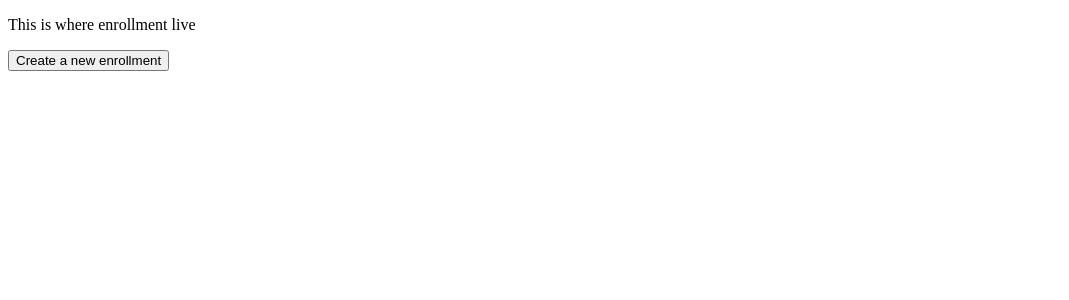
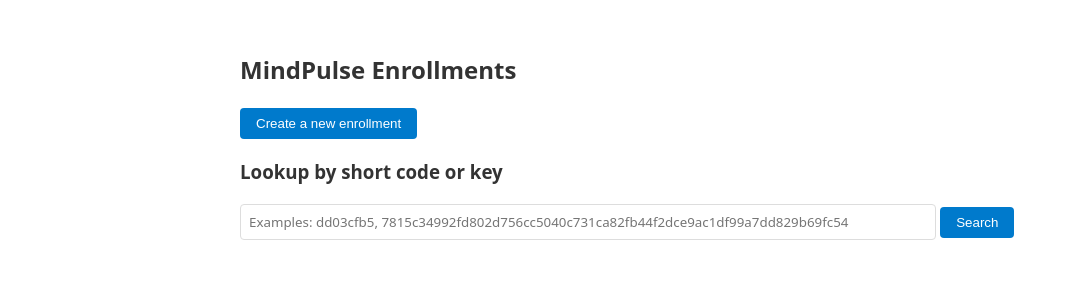
Before and after one commit to uwmadison-chm/mindpulse_endpoint_poc, a Flask app: page /enrollments in a window 1280 px wide. Shown: the top 300 px of the page, without its empty margins (0-1069 px from the left). Run offline with Flask 3, Linux system fonts and the light colour scheme; parts of the project's set-up code (start-up, migrations or seed data) failed here and were passed over.

Commit message:
Add search

```diff
--- a/mindpulse_endpoint_poc/admin_routes.py
+++ b/mindpulse_endpoint_poc/admin_routes.py
@@ -3,17 +3,43 @@
 """
 
 import logging
-from flask import url_for, redirect, render_template
+import re
+
+from flask import url_for, redirect, render_template, request, flash
 
 from .models import enrollment_key
 
 def register(app):
+    enrollment_key.logger = app.logger
     app.logger.debug("Registering admin routes...")
 
     @app.get("/enrollments")
     def enrollments_form():
         return render_template('enrollments.html')
 
+
+    @app.get("/enrollments/<key>")
+    def show_enrollment(key):
+        return ''
+
+
+    @app.get("/enrollments/search")
+    def search_enrollments():
+        keys_path = app.config['KEYS_PATH']
+        key = None
+        try:
+            key = enrollment_key.EnrollmentKey.load_for_search_str(
+                keys_path,
+                request.args.get('q', '')
+            )
+            app.logger.info(key)
+            return redirect(url_for('show_enrollment', key=key.hexdata))
+        except Exception as e:
+            flash('Enrollment not found')
+            app.logger.error(e)
+        return redirect(url_for('enrollments_form'))
+
+
     @app.post("/enrollments")
     def create_enrollment():
         k = enrollment_key.EnrollmentKey.generate_and_persist_random(app.config['KEYS_PATH'])
--- a/static/style.css
+++ b/static/style.css
@@ -0,0 +1,44 @@
+body {
+    font-family: system-ui, sans-serif;
+    line-height: 1.5;
+    color: #333;
+    max-width: 800px;
+    margin: 0 auto;
+    padding: 2rem;
+}
+
+button {
+    padding: 0.5rem 1rem;
+    background: #007acc;
+    color: white;
+    border: none;
+    border-radius: 4px;
+    cursor: pointer;
+}
+
+button:hover {
+    background: #005c99;
+}
+
+input, textarea, select {
+    padding: 0.5rem;
+    border: 1px solid #ddd;
+    border-radius: 4px;
+    font-family: inherit;
+}
+
+table {
+    width: 100%;
+    border-collapse: collapse;
+    margin: 1rem 0;
+}
+
+th, td {
+    padding: 0.5rem;
+    text-align: left;
+    border-bottom: 1px solid #ddd;
+}
+
+th {
+    background: #f5f5f5;
+}
--- /dev/null
+++ b/templates/base.html
@@ -0,0 +1,30 @@
+<!doctype html>
+
+<html lang="en">
+    <head>
+        <meta charset="UTF-8">
+        <meta name="viewport" content="width=device-width, initial-scale=1.0">
+        <title>
+        {% block title %}{% endblock %}
+        • MindPulse
+        </title>
+        <link rel="stylesheet" href="{{ url_for('static', filename='style.css') }}">
+    </head>
+    <body>
+        <section id="main">
+            {% block content %}{% endblock %}
+        </section>
+        <section id="flash">
+            {% with messages = get_flashed_messages() %}
+            {% if messages %}
+            <ul>
+            {% for message in messages %}
+                <li>{{message}}</li>
+            {% endfor %}
+            </ul>
+            {% endif %}
+            {% endwith %}
+        </section>
+    <script src="{{ url_for('static', filename='script.js')}} "></script>
+    </body>
+</html>
--- a/templates/enrollments.html
+++ b/templates/enrollments.html
@@ -1,13 +1,17 @@
-<!doctype html>
+{% extends 'base.html' %}
 
-<html>
-    <head>
-        <title>Add an enrollment</title>
-    </head>
-    <body>
-        <p>This is where enrollment live</p>
-        <form method="POST" action="{{ url_for('create_enrollment') }}">
-            <button type="submit">Create a new enrollment</button>
-        </form>
-    </body>
-</html>
+{% block title %}Enrollments {% endblock %}
+
+{% block content %}
+<h1>MindPulse Enrollments</h1>
+<form method="POST" action="{{ url_for('create_enrollment') }}">
+    <button type="submit">Create a new enrollment</button>
+</form>
+
+<form method="GET" action="{{ url_for('search_enrollments') }}">
+    <h3><label for="search">Lookup by short code or key</label></h3>
+    <input name="q" type="search" id="search" placeholder="Examples: dd03cfb5, 7815c34992fd802d756cc5040c731ca82fb44f2dce9ac1df99a7dd829b69fc54" size="80">
+    <button type="submit">Search</button>
+</form>
+
+{% endblock %}
```
Also changed, not shown: mindpulse_endpoint_poc/models/enrollment_key.py (+37 -5 lines), static/script.js (added).
